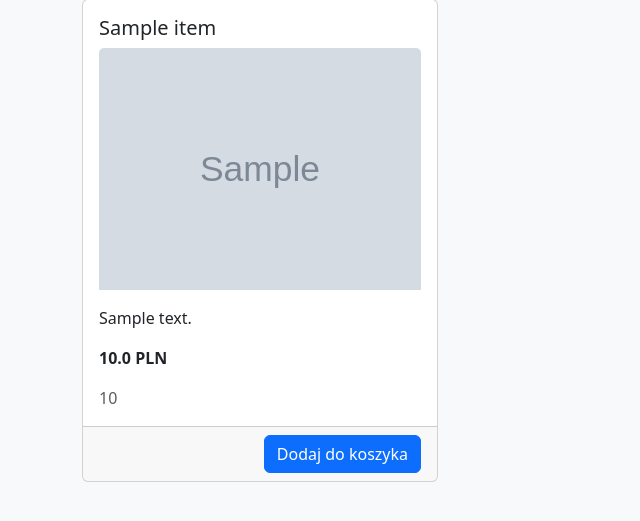
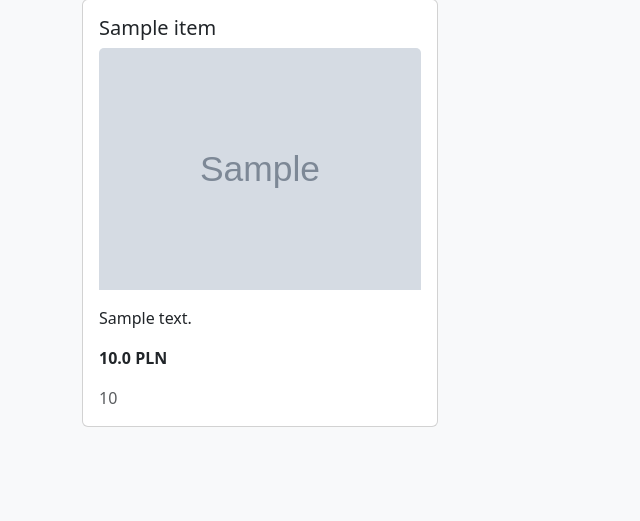
Before and after one commit to MeramQ/webSklep, a Django app: page / in a window 1280 px wide. Shown: the part 129-650 px from the top of the page, without its empty margins (0-640 px from the left). Run offline with Django 5.2, Linux system fonts and the light colour scheme; tables that the repository leaves empty hold one stand-in row (values such as "Sample post"); grey boxes marked "Sample" are stand-in pictures; some libraries are stand-ins or nearby versions.

Commit message:
removed unnecesary elements

```diff
--- a/webMySklep/templates/item-list.html
+++ b/webMySklep/templates/item-list.html
@@ -28,9 +28,6 @@
                         <p class="fw-bold">{{ item.price }} PLN</p>
                         <span class="text-muted">{{ item.stock }}</span>
                     </div>
-                    <div class="card-footer text-end">
-                        <button class="btn btn-primary">Dodaj do koszyka</button>
-                    </div>
                 </div>
             </div>
             {% empty %}
```
